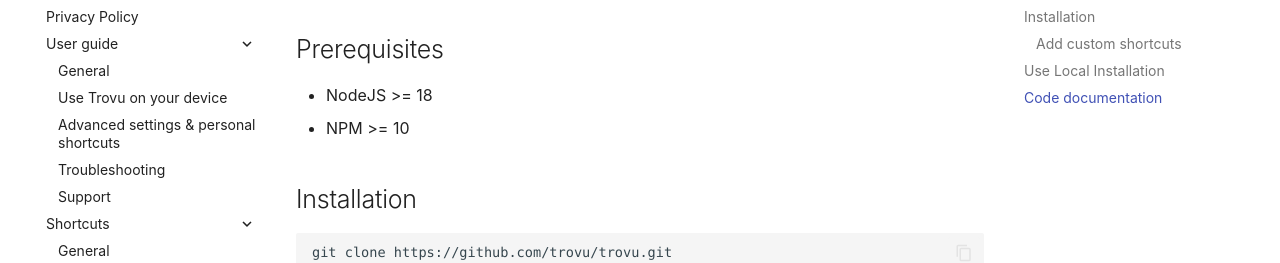
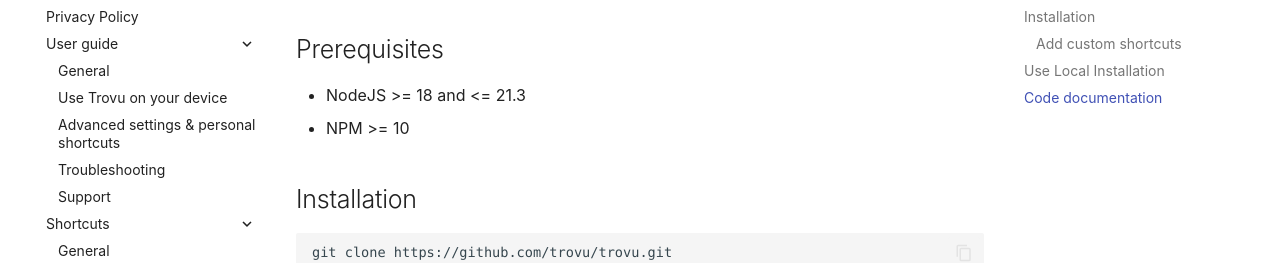
Before and after one commit to trovu/trovu, an MkDocs documentation site: the page built from docs/developers/index.md, in a window 1280 px wide and 1164 px high. Shown: the part 148-411 px from the top of the window. Built offline with MkDocs 1.6.1 and Material for MkDocs 9.7.7, drawn with Linux system fonts in a browser that asks for light colours; comment, search, counter and statistics services are not loaded.

Commit message:
Restrict Node version to 21.3.

```diff
--- a/docs/developers/index.md
+++ b/docs/developers/index.md
@@ -2,7 +2,7 @@
 
 ## Prerequisites
 
--   NodeJS >= 18
+-   NodeJS >= 18 and <= 21.3
 -   NPM >= 10
 
 ## Installation
```
